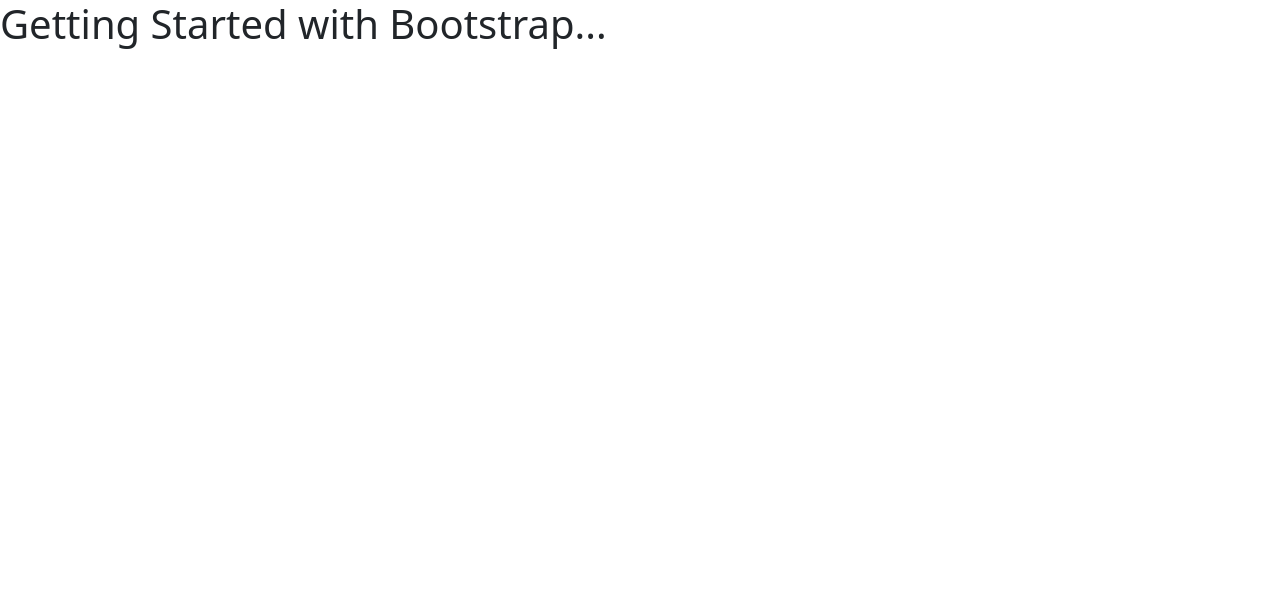
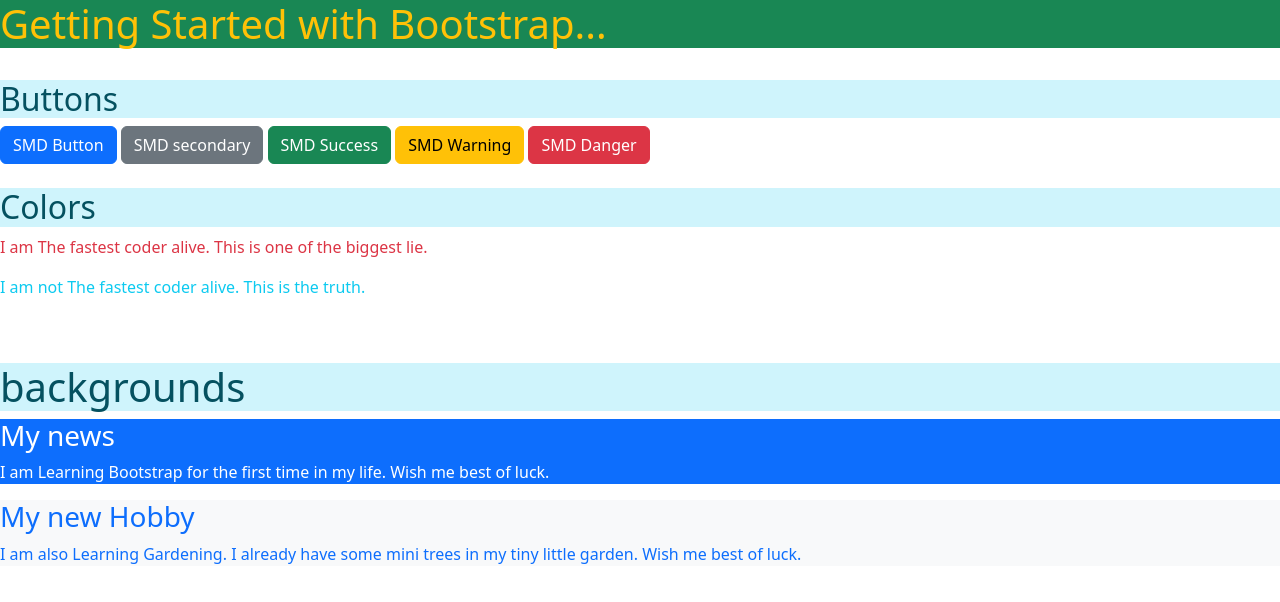
Before and after one commit to SMDpHero/Bootstrap-SMD, a plain HTML site: page index.html in a window 1280 px wide. Drawn offline with Linux system fonts and the light colour scheme.

Commit message:
previous data added

```diff
--- a/index.html
+++ b/index.html
@@ -1,13 +1,46 @@
 <!DOCTYPE html>
 <html lang="en">
-<head>
-    <meta charset="UTF-8">
-    <meta name="viewport" content="width=device-width, initial-scale=1.0">
+  <head>
+    <meta charset="UTF-8" />
+    <meta name="viewport" content="width=device-width, initial-scale=1.0" />
     <title>Using bootstrap for the First Time</title>
     <!-- <link href="https://cdn.jsdelivr.net/npm/bootstrap@5.3.3/dist/css/bootstrap.min.css" rel="stylesheet" integrity="sha384-QWTKZyjpPEjISv5WaRU9OFeRpok6YctnYmDr5pNlyT2bRjXh0JMhjY6hW+ALEwIH" crossorigin="anonymous"> -->
-    <link rel="stylesheet" href="bootstrap/css/bootstrap.min.css">
-</head>
-<body>
-    <h1>Getting Started with Bootstrap...</h1>
-</body>
+    <link rel="stylesheet" href="bootstrap/css/bootstrap.min.css" />
+  </head>
+  <body>
+    <h1 class="bg-success text-warning">Getting Started with Bootstrap...</h1>
+    <br />
+    <h2 class="bg-info-subtle text-info-emphasis">Buttons</h2>
+    <button class="btn btn-primary">SMD Button</button>
+    <button class="btn btn-secondary">SMD secondary</button>
+    <button class="btn btn-success">SMD Success</button>
+    <button class="btn btn-warning">SMD Warning</button>
+    <button class="btn btn-danger">SMD Danger</button>
+    <br />
+    <br />
+    <h2 class="bg-info-subtle text-info-emphasis">Colors</h2>
+    <p class="text-danger">
+      I am The fastest coder alive. This is one of the biggest lie.
+    </p>
+    <p class="text-info">
+      I am not The fastest coder alive. This is the truth.
+    </p>
+
+    <br /><br />
+    <h1 class="bg-info-subtle text-info-emphasis">backgrounds</h1>
+    <div class="bg-primary text-white">
+      <h3>My news</h3>
+      <p>
+        I am Learning Bootstrap for the first time in my life. Wish me best of
+        luck.
+      </p>
+    </div>
+    <div class="bg-light text-primary">
+      <h3>My new Hobby</h3>
+      <p>
+        I am also Learning Gardening. I already have some mini trees in my tiny
+        little garden. Wish me best of luck.
+      </p>
+    </div>
+  </body>
 </html>
```
